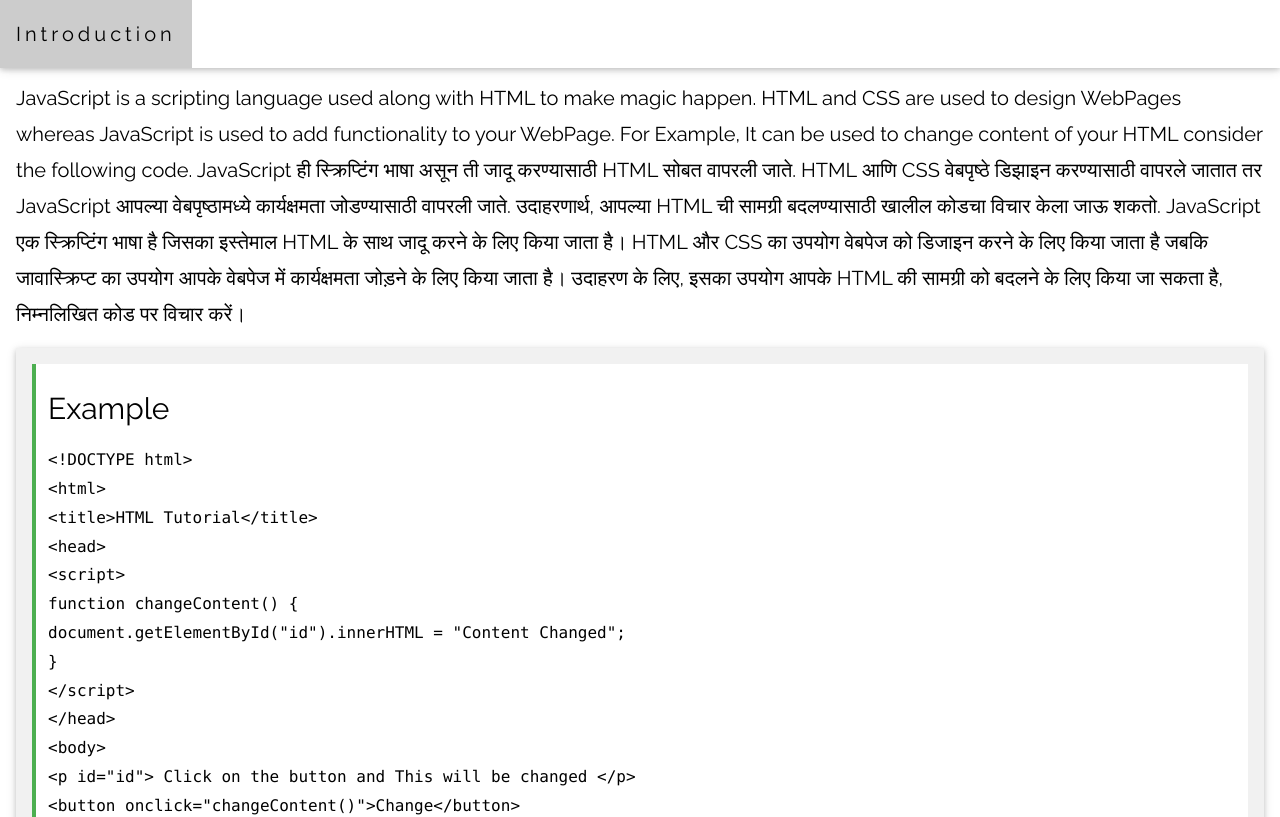
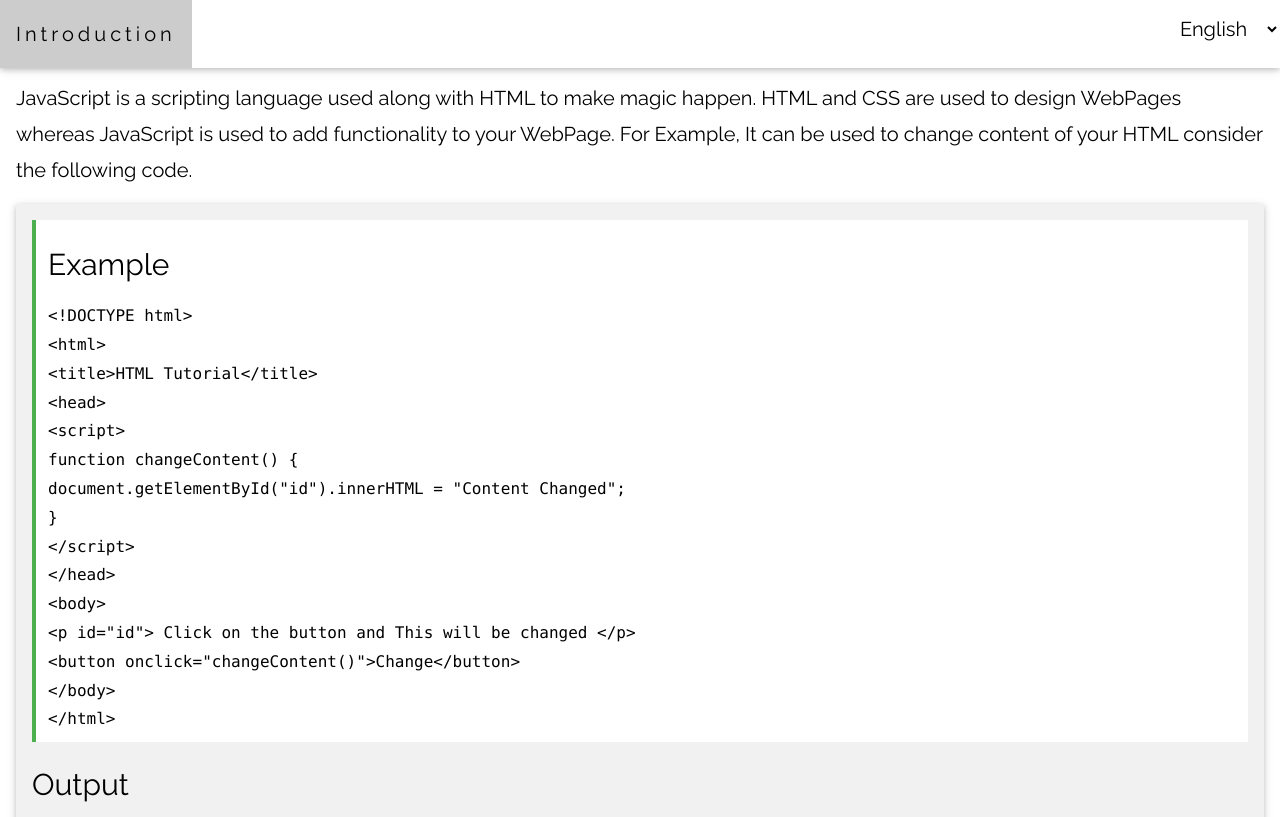
Before and after one commit to ISenseAura/tutorial-app, a plain HTML site: page index.html in a window 1280 px wide. Shown: the top 817 px of the page. Drawn offline with nearby package versions, Linux system fonts and the light colour scheme.

Commit message:
Add choose language option

```diff
--- a/index.html
+++ b/index.html
@@ -34,6 +34,13 @@ body, html {
     <a href="javascript:void(0)" class="w3-bar-item w3-button w3-right w3-hide-large w3-hide-medium" onclick="w3_open()">
       <i class="fa fa-bars"></i>
     </a>
+
+    <select onchange="changeLang()" class="w3-bar-item w3-right w3-button" id="language">
+      <option value="english">English</option>
+      <option value="hindi">Hindi</option>
+      <option value="marathi">Marathi</option>
+    </select>
+
   </div>
 </div>
 
@@ -48,12 +55,12 @@ body, html {
 
     For Example, It can be used to change content of your HTML consider the following code.
   </english>
-  <marathi>
+  <marathi style="display:none">
    JavaScript ही स्क्रिप्टिंग भाषा असून ती जादू करण्यासाठी HTML सोबत वापरली जाते. HTML आणि CSS वेबपृष्ठे डिझाइन करण्यासाठी वापरले जातात तर JavaScript आपल्या वेबपृष्ठामध्ये कार्यक्षमता जोडण्यासाठी वापरली जाते.
 
    उदाहरणार्थ, आपल्या HTML ची सामग्री बदलण्यासाठी खालील कोडचा विचार केला जाऊ शकतो.
   </marathi>
-  <hindi>
+  <hindi style="display:none">
     JavaScript एक स्क्रिप्टिंग भाषा है जिसका इस्तेमाल HTML के साथ जादू करने के लिए किया जाता है। HTML और CSS का उपयोग वेबपेज को डिजाइन करने के लिए किया जाता है जबकि जावास्क्रिप्ट का उपयोग आपके वेबपेज में कार्यक्षमता जोड़ने के लिए किया जाता है।
 
     उदाहरण के लिए, इसका उपयोग आपके HTML की सामग्री को बदलने के लिए किया जा सकता है, निम्नलिखित कोड पर विचार करें।
```
